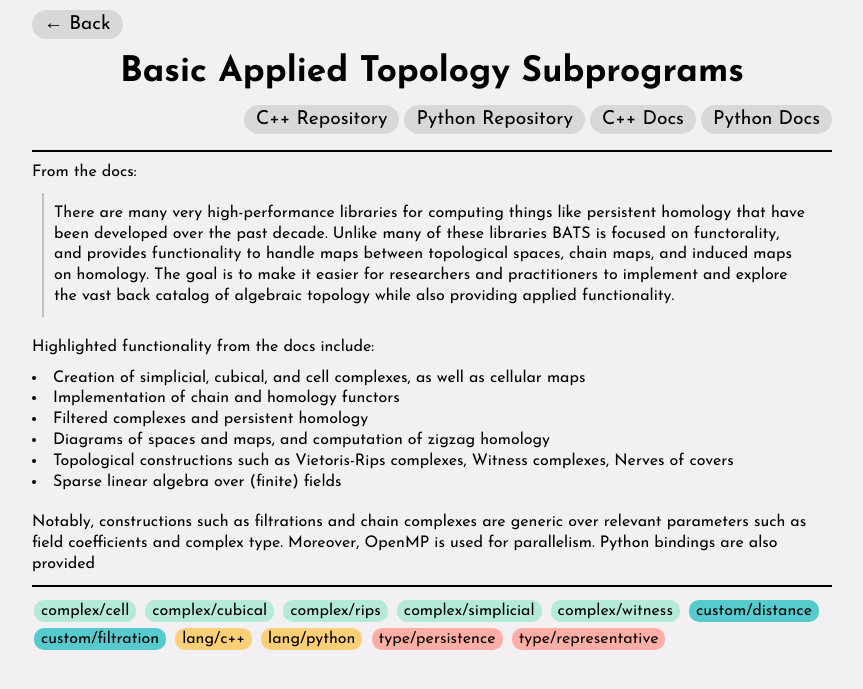
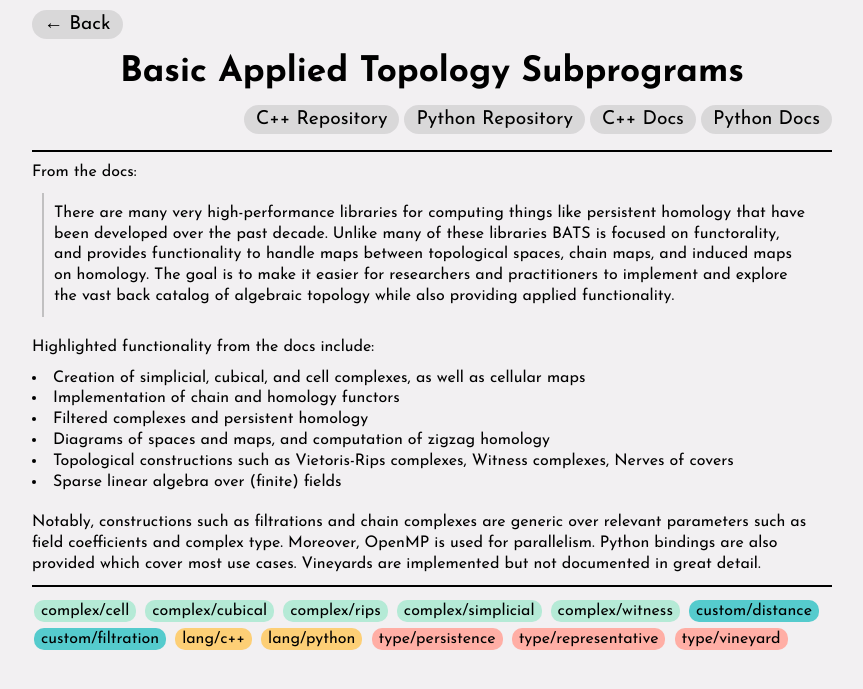
Before and after one commit to cat-list/cat-list.github.io, a Jekyll site: the page built from _software/bats.md, in a window 1280 px wide. Shown: the top 689 px of the page, without its empty margins (208-1071 px from the left). Built offline with Jekyll 4.4.1, drawn with Linux system fonts in a browser that asks for light colours; comment, search, counter and statistics services are not loaded.

Commit message:
Add mention of vineyards to BATS

```diff
--- a/_software/bats.md
+++ b/_software/bats.md
@@ -5,6 +5,7 @@ tags:
   - lang/c++
   - lang/python
   - type/persistence
+  - type/vineyard
   - type/representative
   - complex/simplicial
   - complex/cubical
@@ -38,4 +39,5 @@ Highlighted functionality from the docs include:
 
 Notably, constructions such as filtrations and chain complexes are generic over relevant parameters such as field coefficients and complex type.
 Moreover, OpenMP is used for parallelism.
-Python bindings are also provided
+Python bindings are also provided which cover most use cases.
+Vineyards are implemented but not documented in great detail.
```
